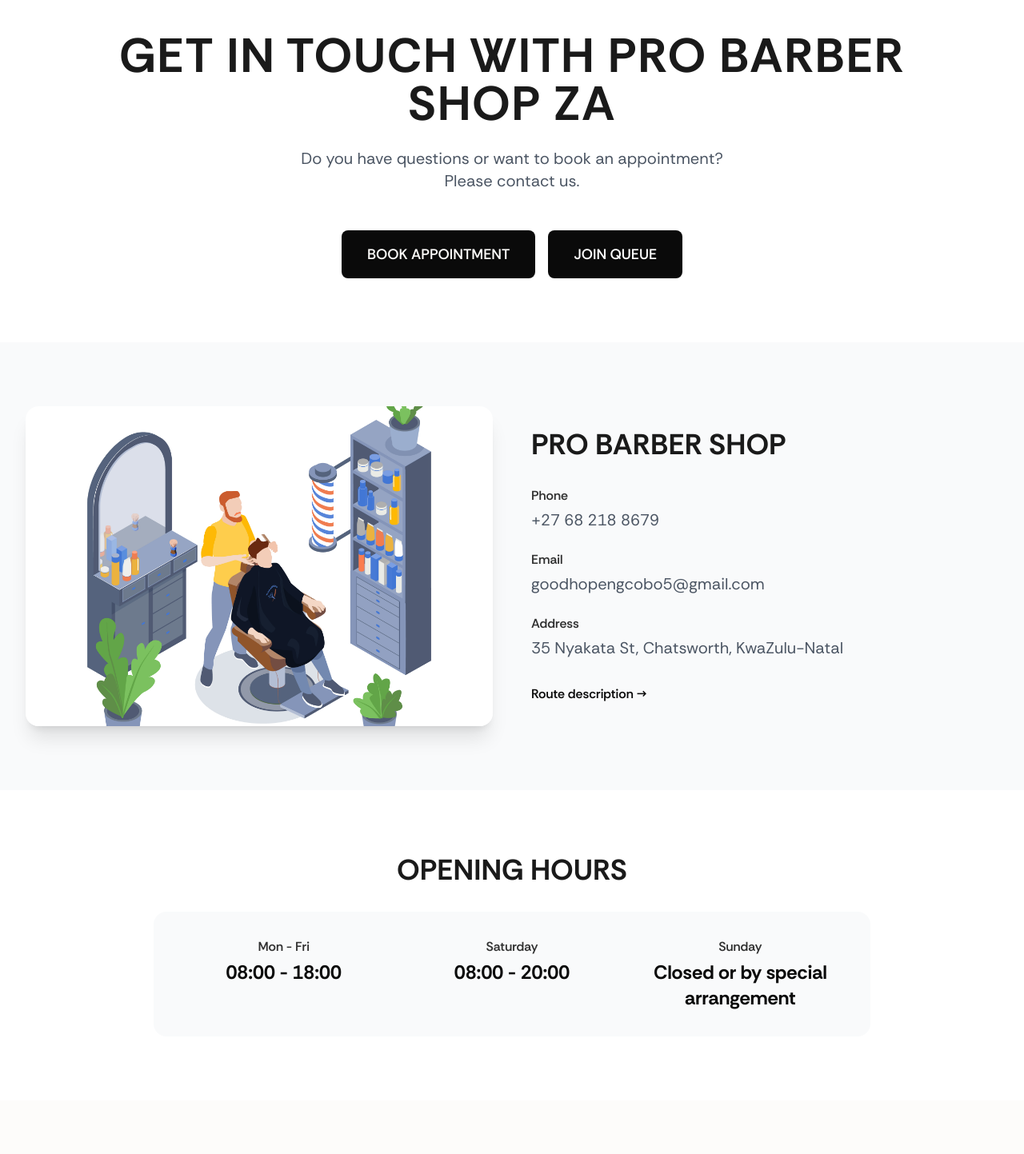
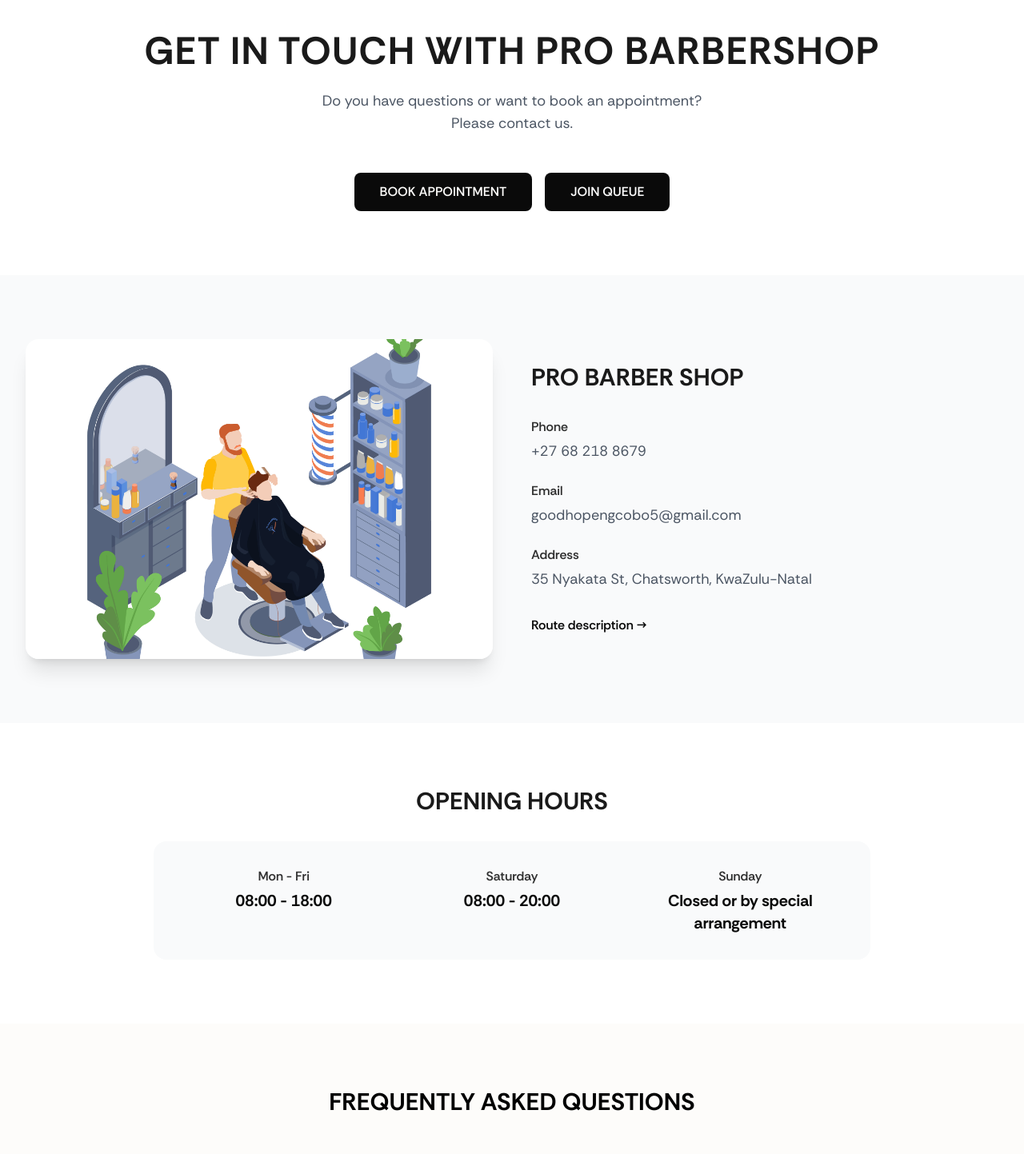
Before and after one commit to kaikhaya123/Real_Barbers, a Next.js app: page /contact in a window 1280 px wide. Shown: the part 232-1675 px from the top of the page at 80% size. Built offline with nearby package versions, Linux system fonts and the light colour scheme.

Commit message:
Reduce font sizes on contact page for better visual balance

```diff
--- a/app/contact/page.tsx
+++ b/app/contact/page.tsx
@@ -51,11 +51,11 @@ export default function ContactPage() {
             className="mx-auto h-16 md:h-20 w-auto mb-8"
           />
 
-          <h1 className="text-4xl md:text-5xl lg:text-6xl font-bold text-dark-800 mb-6 tracking-wide">
-            GET IN TOUCH WITH PRO BARBER SHOP ZA
+          <h1 className="text-3xl md:text-4xl lg:text-5xl font-bold text-dark-800 mb-6 tracking-wide">
+            GET IN TOUCH WITH PRO BARBERSHOP
           </h1>
 
-          <p className="text-lg md:text-xl text-gray-600 max-w-3xl mx-auto mb-12">
+          <p className="text-base md:text-lg text-gray-600 max-w-3xl mx-auto mb-12">
             Do you have questions or want to book an appointment?
             <br />
             Please contact us.
@@ -63,13 +63,13 @@ export default function ContactPage() {
 
           <div className="flex flex-col sm:flex-row gap-4 justify-center">
             <Link href="/book">
-              <Button className="bg-black hover:bg-black text-black px-8 py-4 text-lg rounded-full">
+              <Button className="bg-black hover:bg-black text-black px-8 py-3 text-base rounded-full">
                 BOOK APPOINTMENT
               </Button>
             </Link>
 
             <Link href="/queue">
-              <Button className="bg-accent-600 hover:bg-accent-700 text-white px-8 py-4 text-lg rounded-full">
+              <Button className="bg-accent-600 hover:bg-accent-700 text-white px-8 py-3 text-base rounded-full">
                 JOIN QUEUE
               </Button>
             </Link>
@@ -91,7 +91,7 @@ export default function ContactPage() {
           </div>
 
           <div>
-            <h2 className="text-3xl md:text-4xl font-bold text-dark-800 mb-8">
+            <h2 className="text-2xl md:text-3xl font-bold text-dark-800 mb-8">
               PRO BARBER SHOP
             </h2>
 
@@ -99,7 +99,7 @@ export default function ContactPage() {
               <h3 className="font-semibold text-dark-700 mb-1">Phone</h3>
               <a
                 href={`tel:${BUSINESS_INFO.phone}`}
-                className="text-xl text-gray-600 hover:text-accent-600"
+                className="text-lg text-gray-600 hover:text-accent-600"
               >
                 {BUSINESS_INFO.phone}
               </a>
@@ -109,7 +109,7 @@ export default function ContactPage() {
               <h3 className="font-semibold text-dark-700 mb-1">Email</h3>
               <a
                 href={`mailto:${BUSINESS_INFO.email}`}
-                className="text-xl text-gray-600 hover:text-accent-600"
+                className="text-lg text-gray-600 hover:text-accent-600"
               >
                 {BUSINESS_INFO.email}
               </a>
@@ -117,7 +117,7 @@ export default function ContactPage() {
 
             <div className="mb-8">
               <h3 className="font-semibold text-dark-700 mb-1">Address</h3>
-              <p className="text-xl text-gray-600">
+              <p className="text-lg text-gray-600">
                 {BUSINESS_INFO.address}
               </p>
             </div>
@@ -138,28 +138,28 @@ export default function ContactPage() {
       {/* Opening Hours */}
       <Section background="white" padding="lg">
         <div className="max-w-4xl mx-auto text-center">
-          <h2 className="text-3xl md:text-4xl font-bold text-dark-800 mb-8">
+          <h2 className="text-2xl md:text-3xl font-bold text-dark-800 mb-8">
             OPENING HOURS
           </h2>
 
           <div className="bg-gray-50 rounded-2xl p-8 grid grid-cols-1 md:grid-cols-3 gap-6">
             <div>
               <h3 className="font-semibold text-dark-700 mb-1">Mon - Fri</h3>
-              <p className="text-2xl font-bold text-accent-600">
+              <p className="text-xl font-bold text-accent-600">
                 {BUSINESS_INFO.hours.weekdays}
               </p>
             </div>
 
             <div>
               <h3 className="font-semibold text-dark-700 mb-1">Saturday</h3>
-              <p className="text-2xl font-bold text-accent-600">
+              <p className="text-xl font-bold text-accent-600">
                 {BUSINESS_INFO.hours.saturday}
               </p>
             </div>
 
             <div>
               <h3 className="font-semibold text-dark-700 mb-1">Sunday</h3>
-              <p className="text-2xl font-bold text-accent-600">
+              <p className="text-xl font-bold text-accent-600">
                 {BUSINESS_INFO.hours.sunday}
               </p>
             </div>
@@ -170,7 +170,7 @@ export default function ContactPage() {
       {/* FAQ Accordion */}
       <Section background="primary" padding="lg">
         <div className="max-w-4xl mx-auto">
-          <h2 className="text-3xl md:text-4xl font-bold text-black mb-12 text-center">
+          <h2 className="text-2xl md:text-3xl font-bold text-black mb-12 text-center">
             FREQUENTLY ASKED QUESTIONS
           </h2>
 
```
